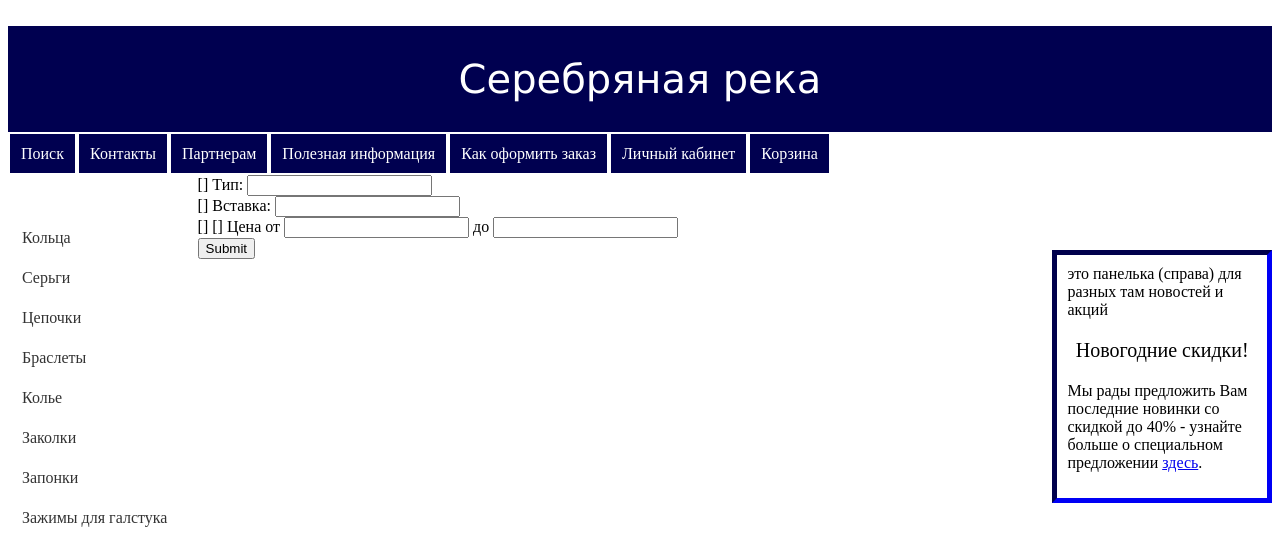
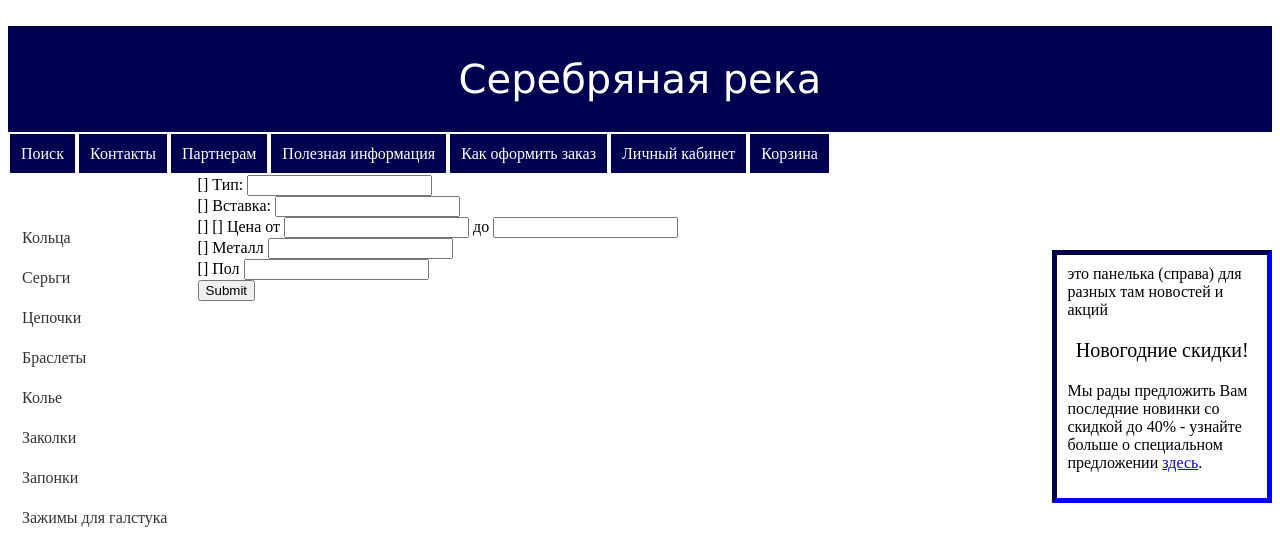
Before and after one commit to afoninv/jewelry_retail, a Python web app: template templates/jr_search_form.html in a window 1280 px wide. Shown: the top 544 px of the page. Run offline with Jinja, Linux system fonts and the light colour scheme; the template is opened without the code that fills it, so the values that code supplies are empty, except form fields; form fields are guessed from the names that the template uses.

Commit message:
v 0.1.4
tweaked search a bit

```diff
--- a/forms.py
+++ b/forms.py
@@ -1,12 +1,13 @@
 from django import forms
-from jewelry_retail.data_storage.models import JewelryType,Gem
+from jewelry_retail.data_storage.models import JewelryType,Gem, Metal, Gender
 
 class JRAdvancedSearchForm(forms.Form):
     j_type = forms.ModelChoiceField(queryset=JewelryType.objects.all())
     gem = forms.ModelChoiceField(queryset=Gem.objects.all())
     price_min = forms.IntegerField(min_value=0, required=False)
     price_max = forms.IntegerField(min_value=0, required=False)
-
+    metal = forms.ModelChoiceField(queryset=Metal.objects.all())
+    gender = forms.ModelChoiceField(queryset=Gender.objects.all())
 
     def clean(self):
         price_min=self.cleaned_data.get('price_min', None)
--- a/templates/jr_search_form.html
+++ b/templates/jr_search_form.html
@@ -21,6 +21,15 @@
             <label for="id_price_min">Цена от</label> {{ form.price_min }} <label for="id_price_max">до</label> {{ form.price_max }}
         </div>
 
+        <div class="field">
+            {{ form.metal.errors }}
+            <label for="id_metal">Металл</label> {{ form.metal }}
+        </div>
+        <div class="field">
+            {{ form.gender.errors }}
+            <label for="id_gender">Пол</label> {{ form.gender }}
+        </div>
+
         <input type="submit" value="Submit">
 </form>
 </div>
```
Also changed, not shown: templates/jr_base.html (line endings or trailing spaces).
